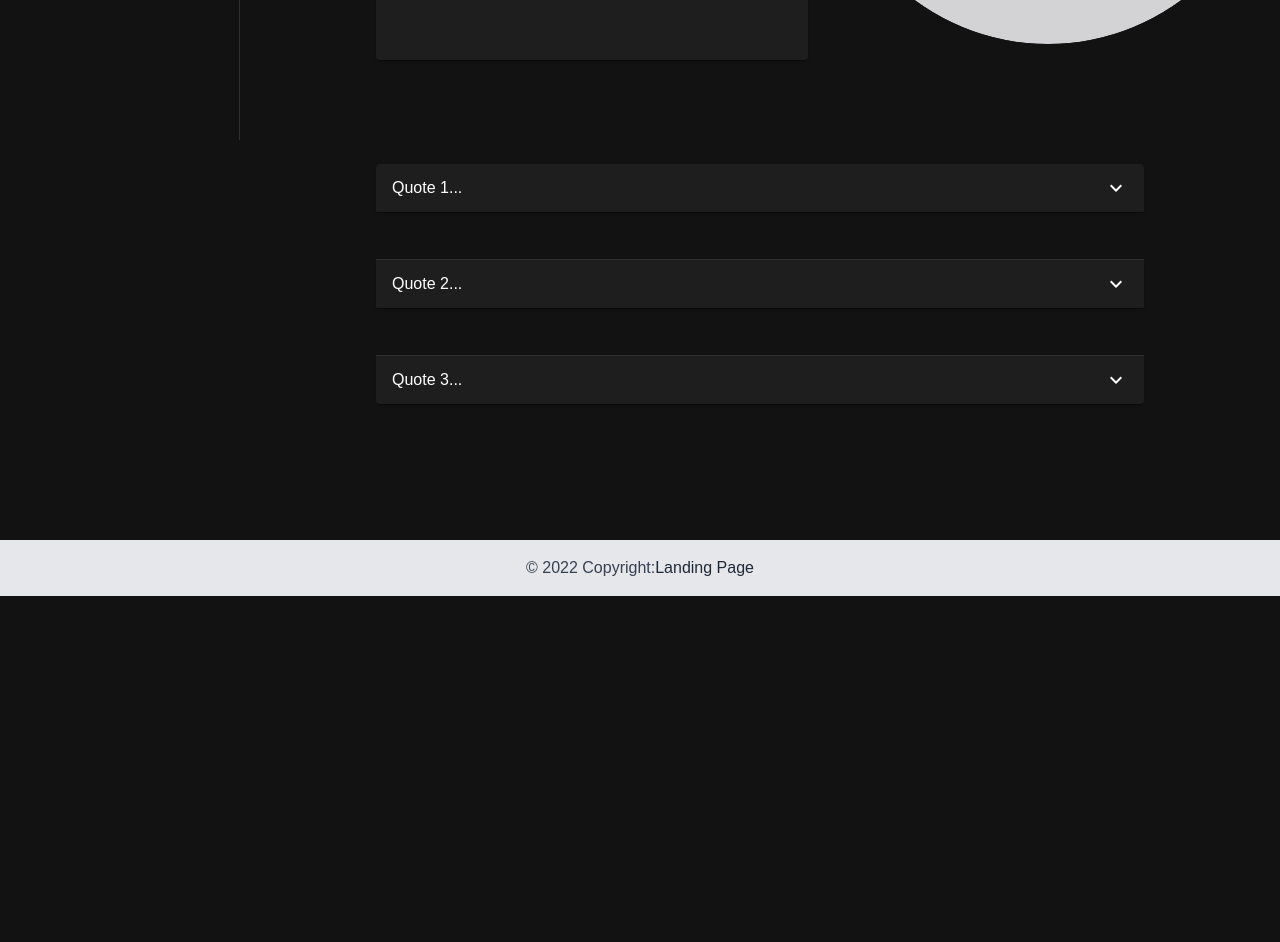
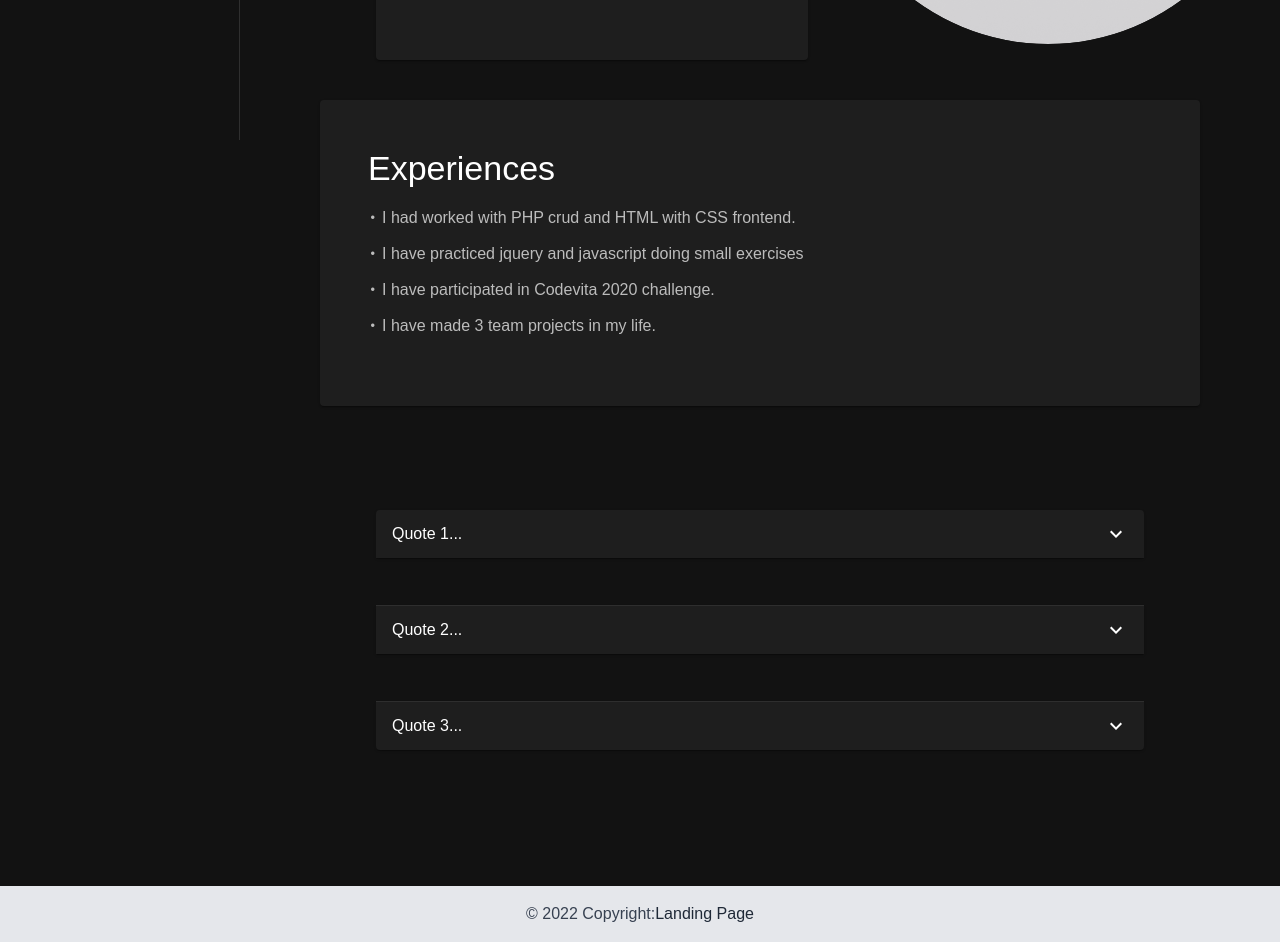
Before and after one commit to Usernamek-dot/LandingPageFIMLM2022, a React (Vite) app in the folder landing/: page / in a window 1280 px wide. Shown: the part 660-1602 px from the top of the page. Before the commit the page ends 1256 px from the top, so only its background shows below. Built offline with nearby package versions, Linux system fonts and the light colour scheme.

Commit message:
Adding experience card

```diff
--- /dev/null
+++ b/landing/src/page/components/ExperienceCard.jsx
@@ -0,0 +1,34 @@
+import { Box, Card, CardContent, Typography } from "@mui/material";
+
+const bull = (
+  <Box
+    component="span"
+    sx={{ display: "inline-block", mx: "2px", transform: "scale(0.8)" }}
+  >
+    •
+  </Box>
+);
+
+export const ExperienceCard = () => {
+  return (
+    <Card sx={{ p: 4, mt: 5, minWidth: 275 }}>
+      <CardContent>
+        <Typography variant="h4" component="div">
+          Experiences
+        </Typography>
+        <Typography sx={{ mt: 2, mb: 1.5 }} color="text.secondary">
+          {bull} I had worked with PHP crud and HTML with CSS frontend.
+        </Typography>
+        <Typography sx={{ mb: 1.5 }} color="text.secondary">
+          {bull} I have practiced jquery and javascript doing small exercises
+        </Typography>
+        <Typography sx={{ mb: 1.5 }} color="text.secondary">
+          {bull} I have participated in Codevita 2020 challenge.
+        </Typography>
+        <Typography sx={{ mb: 1.5 }} color="text.secondary">
+          {bull} I have made 3 team projects in my life.
+        </Typography>
+      </CardContent>
+    </Card>
+  );
+};
--- /dev/null
+++ b/landing/src/page/components/Quotes.jsx
@@ -0,0 +1,35 @@
+import {
+  Box,
+  Typography,
+  AccordionSummary,
+  Accordion,
+  AccordionDetails,
+} from "@mui/material";
+import ExpandMoreIcon from "@mui/icons-material/ExpandMore";
+import { quotes } from "../../../database/quotes";
+
+export const Quotes = () => {
+  return (
+    <Box
+      component="main"
+      sx={{
+        flexGrow: 1,
+        p: 7,
+      }}
+    >
+      {quotes.map((quote) => (
+        <Accordion key={quote.id} sx={{ mt: 6 }} xs={12} md={6} lg={12}>
+          <AccordionSummary
+            expandIcon={<ExpandMoreIcon />}
+            aria-controls="accordion of quotes"
+          >
+            <Typography>{quote.title}</Typography>
+          </AccordionSummary>
+          <AccordionDetails>
+            <Typography>{quote.description}</Typography>
+          </AccordionDetails>
+        </Accordion>
+      ))}
+    </Box>
+  );
+};
--- a/landing/src/page/views/Home.jsx
+++ b/landing/src/page/views/Home.jsx
@@ -5,13 +5,10 @@ import {
   CardContent,
   Box,
   Avatar,
-  AccordionSummary,
-  Accordion,
-  AccordionDetails,
 } from "@mui/material";
 import "animate.css";
-import ExpandMoreIcon from "@mui/icons-material/ExpandMore";
-import { quotes } from "../../../database/quotes";
+import { ExperienceCard } from "../components/ExperienceCard";
+import { Quotes } from "../components/Quotes";
 
 export const Home = () => {
   return (
@@ -64,27 +61,8 @@ export const Home = () => {
           />
         </Grid>
       </Grid>
-      <Box
-        component="main"
-        sx={{
-          flexGrow: 1,
-          p: 7,
-        }}
-      >
-        {quotes.map((quote) => (
-          <Accordion key={quote.id} sx={{ mt: 6 }} xs={12} md={6} lg={12}>
-            <AccordionSummary
-              expandIcon={<ExpandMoreIcon />}
-              aria-controls="accordion of quotes"
-            >
-              <Typography>{quote.title}</Typography>
-            </AccordionSummary>
-            <AccordionDetails>
-              <Typography>{quote.description}</Typography>
-            </AccordionDetails>
-          </Accordion>
-        ))}
-      </Box>
+      <ExperienceCard />
+      <Quotes />
     </Box>
   );
 };
```
